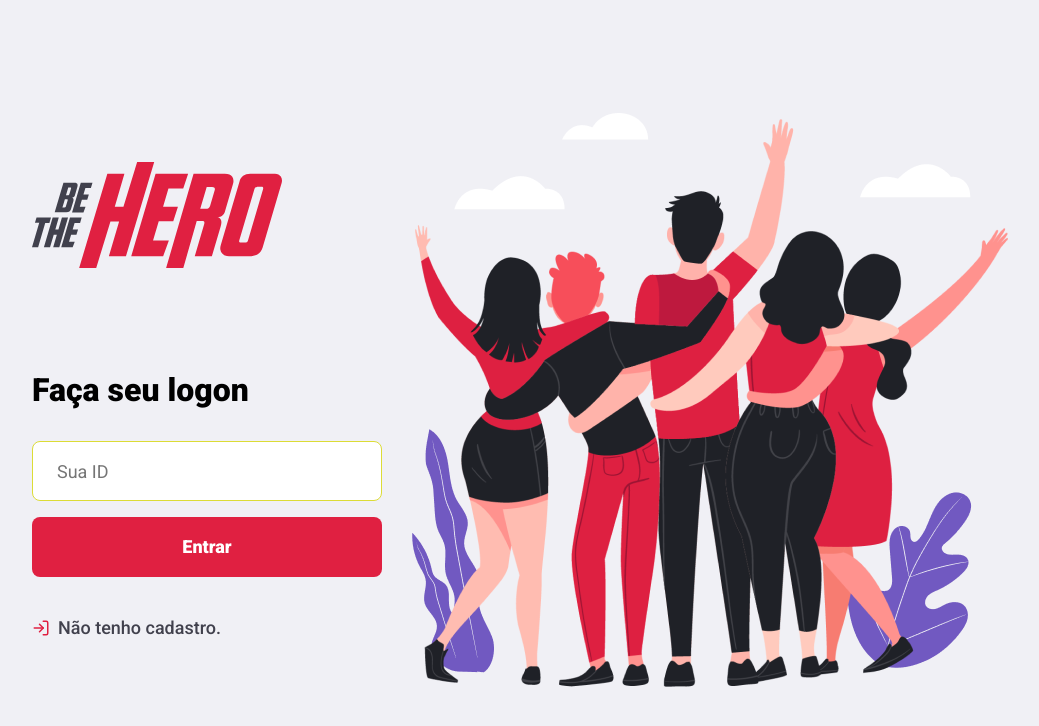
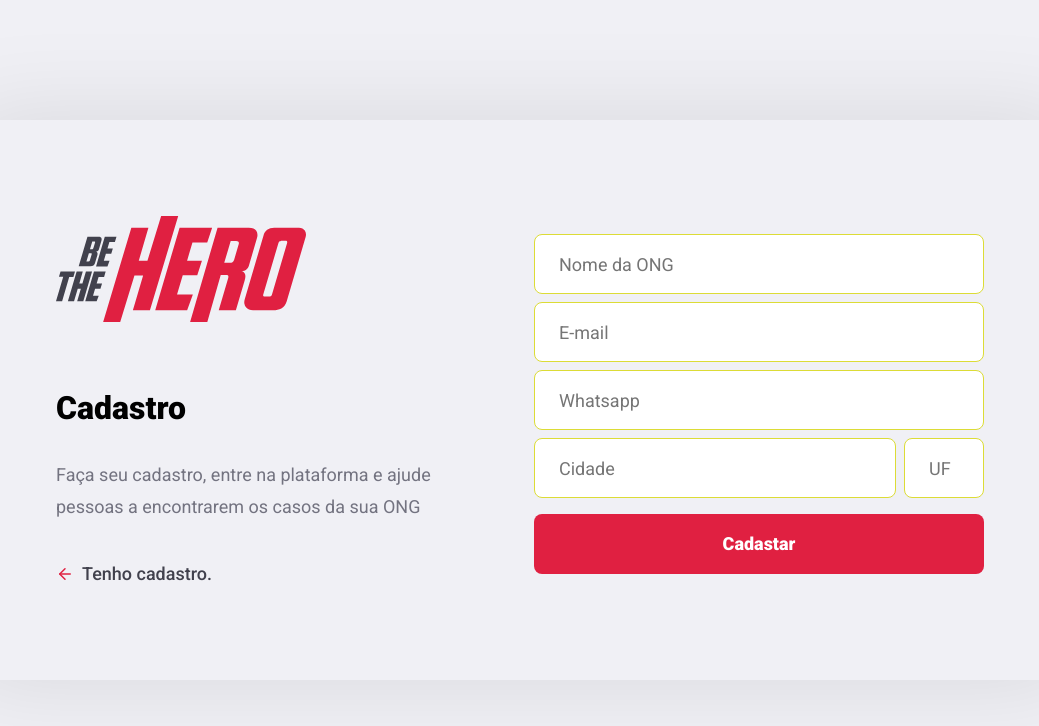
Before and after one commit to jaimerodriguess/SemanaOmnistack11.0, a React (Create React App) app in the folder frontend/: page /register in a window 1280 px wide. Shown: the top 726 px of the page, without its empty margins (120-1159 px from the left). Built offline with nearby package versions, Linux system fonts and the light colour scheme.

Commit message:
Frontend Login/Cadastro

```diff
--- a/frontend/src/App.js
+++ b/frontend/src/App.js
@@ -1,13 +1,12 @@
 import React from 'react';
 import './global.css';
-import Logon from './pages/logon';
+import Routes from './routes';
 
 
 
 function App() {
-
   return (
-   <Logon />
+   <Routes />
   );
 }
 
--- a/frontend/src/global.css
+++ b/frontend/src/global.css
@@ -48,3 +48,22 @@
 .button:hover{
     filter: brightness(90%);
 }
+
+.back-link{
+    display: flex;
+    align-items: center;
+    margin-top: 40px;
+    color: #41414d;
+    font-size: 18px;
+    text-decoration: none;
+    font-weight: 500;
+    transition: opacity 0.2s;
+
+}
+.back-link svg{
+    margin-right: 8px;
+}
+
+.back-link:hover{
+    opacity: 0.8;
+}
--- a/frontend/src/pages/logon/index.js
+++ b/frontend/src/pages/logon/index.js
@@ -1,4 +1,5 @@
 import React from 'react';
+import { Link } from 'react-router-dom';
 import './styles.css';
 import heroesImg from '../../assets/heroes.png';
 import logoImg from '../../assets/logo.svg';
@@ -13,10 +14,10 @@
                     <h1>Faça seu logon</h1>
                     <input placeholder="Sua ID"/>
                     <button className="button" type="submit">Entrar</button>
-                    <a href="/register">
+                    <Link className="back-link" to="/register">
                         <FiLogIn size={18} color="#E02041" />
                         Não tenho cadastro.
-                    </a>
+                    </Link>
                 </form>
             </section>
             <img src={heroesImg} alt="heroes" />
--- a/frontend/src/pages/logon/styles.css
+++ b/frontend/src/pages/logon/styles.css
@@ -23,22 +23,3 @@
     font-size: 32px;
     margin-bottom: 32px;
 }
-
-.logon-container section.form form a{
-    display: flex;
-    align-items: center;
-    margin-top: 40px;
-    color: #41414d;
-    font-size: 18px;
-    text-decoration: none;
-    font-weight: 500;
-    transition: opacity 0.2s;
-
-}
-.logon-container section.form form a svg{
-    margin-right: 8px;
-}
-
-.logon-container section.form form a:hover{
-    opacity: 0.8;
-}
--- /dev/null
+++ b/frontend/src/pages/register/index.js
@@ -0,0 +1,34 @@
+import React from 'react';
+import { Link } from 'react-router-dom';
+import {FiArrowLeft} from 'react-icons/fi';
+import './style.css';
+import logoImg from '../../assets/logo.svg';
+
+export default function register(){
+    return(
+        <div className="register-container">
+            <div className="content">
+                <section>
+                    <img src={logoImg} alt="Be The Hero"/>
+                    <h1>Cadastro</h1>
+                    <p>Faça seu cadastro, entre na plataforma e ajude pessoas a encontrarem os casos da sua ONG</p>
+                    <Link className="back-link" to="/">
+                        <FiArrowLeft size={18} color="#E02041" />
+                        Tenho cadastro.
+                    </Link>
+                </section>
+                <form>
+                    <input placeholder="Nome da ONG" />
+                    <input type="email" placeholder="E-mail" />
+                    <input placeholder="Whatsapp" />
+
+                    <div className="input-group">
+                        <input placeholder="Cidade" />
+                        <input placeholder="UF" style={{ width: 80 }}/>
+                    </div>
+                    <button className="button" type="submit">Cadastar</button>
+                </form>
+            </div>
+        </div>
+    );
+}
--- /dev/null
+++ b/frontend/src/pages/register/style.css
@@ -0,0 +1,55 @@
+.register-container {
+    width: 100%;
+    max-width: 1120px;
+    height: 100vh;
+    margin: 0 auto;
+
+    display: flex;
+    align-items: center;
+    justify-content: center;
+}
+
+.register-container .content {
+    width: 100%;
+    padding: 96px;
+    background: #f0f0f5;
+    box-shadow: 0 0 100px rgba(0, 0, 0, 0.1);
+    border-radius: 8px;
+
+    display: flex;
+    justify-content: space-between;
+    align-items: center;
+}
+
+.register-container .content section{
+    width: 100%;
+    max-width: 380px;
+}
+
+.register-container .content section h1{
+    margin: 64px 0 32px;
+    font-size: 32px;
+}
+
+.register-container .content section p {
+    font-size: 18px;
+    color: #737380;
+    line-height: 32px;
+}
+
+.register-container .content form{
+    width: 100%;
+    max-width: 450px;
+}
+
+.register-container .content form input{
+    margin-top: 8px;
+}
+
+.register-container .content form .input-group{
+    display: flex;
+}
+
+.register-container .content form .input-group input + input {
+    margin-left: 8px;
+}
--- /dev/null
+++ b/frontend/src/routes.js
@@ -0,0 +1,16 @@
+import React from 'react';
+import { BrowserRouter, Route, Switch } from 'react-router-dom';
+
+import Logon from './pages/logon';
+import Register from './pages/register';
+
+export default function Routes() {
+    return (
+        <BrowserRouter>
+            <Switch>
+                <Route path="/" exact component={Logon} />
+                <Route path="/register" component={Register} />
+            </Switch>
+        </BrowserRouter>
+    );
+}
```
